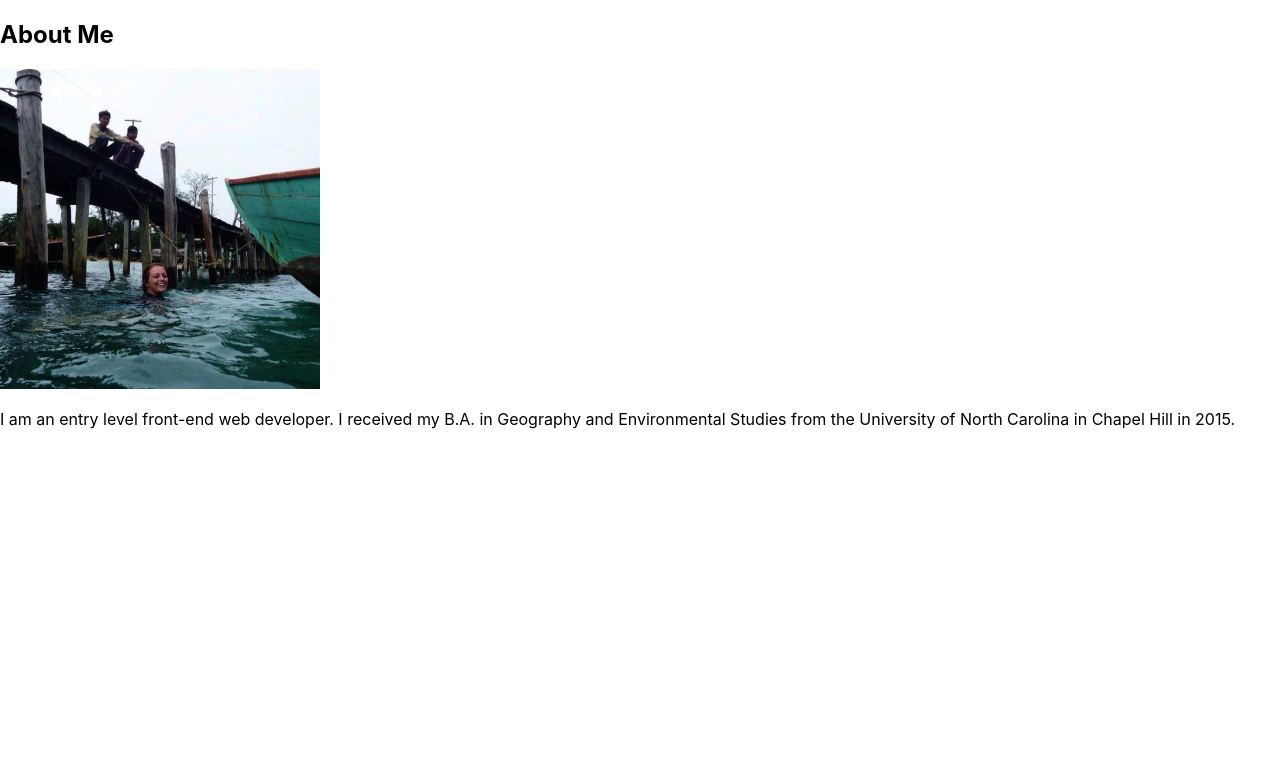
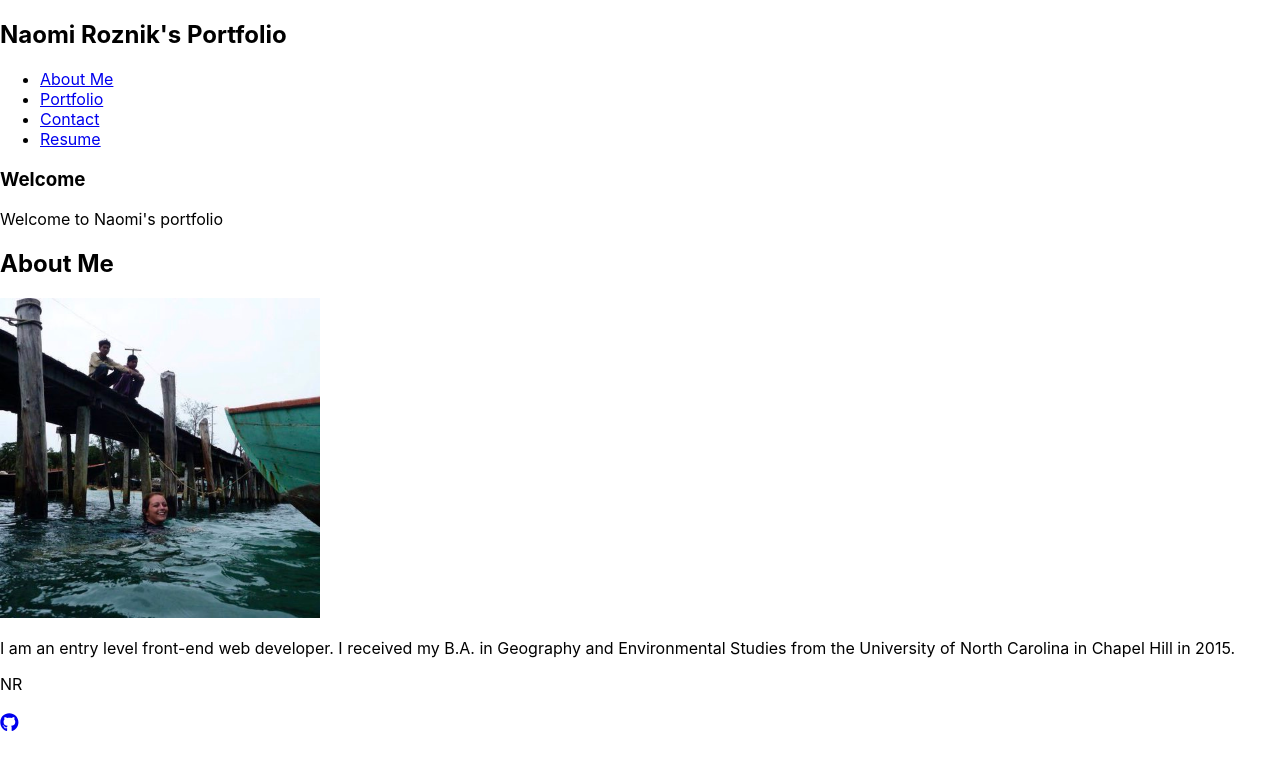
Before and after one commit to n-roz/20-lizard-blizzard, a React (Create React App) app: page / in a window 1280 px wide. Shown: the top 770 px of the page. Built offline with nearby package versions, Linux system fonts and the light colour scheme.

Commit message:
all finished components now rendering, nav bar works, no styling so still incredibly ugly

```diff
--- a/src/App.js
+++ b/src/App.js
@@ -1,41 +1,40 @@
-// import React, { Component } from 'react';
-// // import logo from './logo.svg';
-// import './App.css';
-
-// function App() {
-//   return (
-//     <div className="App">
-//       <header className="App-header">
-//         <img src={logo} className="App-logo" alt="logo" />
-//         <p>
-//           Edit <code>src/App.js</code> and save to reload.
-//         </p>
-//         <a
-//           className="App-link"
-//           href="https://reactjs.org"
-//           target="_blank"
-//           rel="noopener noreferrer"
-//         >
-//           Learn React
-//         </a>
-//       </header>
-//     </div>
-//   );
-// }
-
-// export default App;
-
-import React from 'react';
-import About from './components/About';
+import React, { useState } from "react";
+import Header from "../src/components/Header";
+import About from "../src/components/About";
+import Contact from "../src/components/Contact";
+import Portfolio from "../src/components/Portfolio";
+// import Resume from "../src/components/Resume";
+import Footer from "../src/components/Footer";
+import "./App.css";
 
 function App() {
+  const [currentTab, setCurrentTab] = useState("about");
+
+  const renderTab = () => {
+    switch (currentTab) {
+      case "about":
+        return <About />;
+      case "portfolio":
+        return <Portfolio />;
+      case "contact":
+        return <Contact />;
+      // case "resume":
+      //   return <Resume />;
+      default:
+        return <About />;
+    }
+  };
 
   return (
-    <div>
-      <main>
-        <About></About>
-      </main>
-    </div>
+    <>
+      <div className="mobile-header">
+        <Header currentTab={currentTab} setCurrentTab={setCurrentTab}></Header>
+      </div>
+      <div>
+        <main>{renderTab()}</main>
+        <Footer></Footer>
+      </div>
+    </>
   );
 }
 
--- a/src/components/Header.js
+++ b/src/components/Header.js
@@ -3,7 +3,7 @@ import Nav from "./Nav";
 
 // from module 20
 function Header(props) {
-    const { currentTab, handleTabChange } = props;
+    const { currentTab, setCurrentTab } = props;
 
     return (
         <div>
@@ -15,7 +15,7 @@ function Header(props) {
                     <div>
                         <Nav
                             currentTab={currentTab}
-                            handleTabChange={handleTabChange}
+                            setCurrentTab={setCurrentTab}
                         ></Nav>
                     </div>
                 </header>
--- a/src/components/Portfolio.js
+++ b/src/components/Portfolio.js
@@ -1,5 +1,5 @@
 import React from 'react';
-import dnd from '../assets/dnd.jpg';
+import dnd from '../assets/dnd.png';
 
 function Portfolio() {
     return (
```
